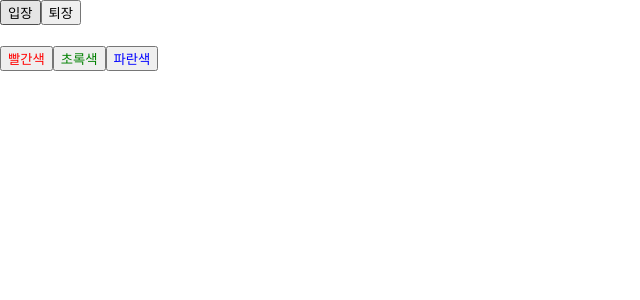
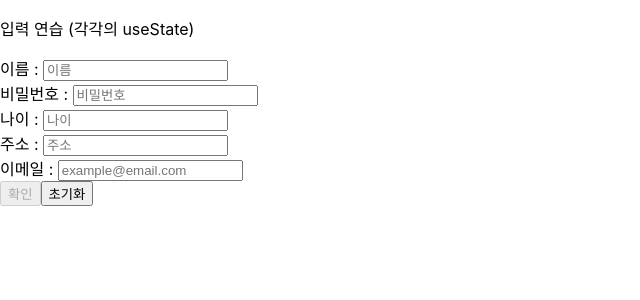
Before and after one commit to jks2024/human-sample-react, a React (Create React App) app: page / in a window 1280 px wide. Shown: the top 300 px of the page, without its empty margins (0-640 px from the left). Built offline with nearby package versions, Linux system fonts and the light colour scheme.

Commit message:
오후 12:06

```diff
--- a/src/App.js
+++ b/src/App.js
@@ -3,9 +3,10 @@
 import Article from "./Article";
 import Board from "./Board";
 import Say from "./Say";
+import InputEvent from "./InputEvent";
 
 function App() {
-  return <Say />;
+  return <InputEvent />;
 }
 
 export default App;
--- /dev/null
+++ b/src/InputEvent.js
@@ -0,0 +1,139 @@
+// 이름
+// 비밀번호
+// 나이
+// 주소
+// 이메일을 입력 받기
+// 전부 입력 완료 되었을 때 확인 버튼 누르면 입력 받은 결과를 출력 하기
+
+import { useState } from "react";
+
+const InputEvent = () => {
+  // 입력값마다 useState() 선언
+  const [name, setName] = useState("");
+  const [password, setPassword] = useState("");
+  const [age, setAge] = useState("");
+  const [address, setAddress] = useState("");
+  const [email, setEmail] = useState("");
+
+  // 확인 버튼을 눌렀을 때 결과 출력
+  const [result, setResult] = useState(null);
+
+  // 입력값마다 onChange 핸들러 따로 작성
+  const onChangeName = (e) => setName(e.target.value);
+  const onChangePassword = (e) => setPassword(e.target.value);
+  const onChangeAge = (e) => setAge(e.target.value);
+  const onChangeAddress = (e) => setAddress(e.target.value);
+  const onChangeEmail = (e) => setEmail(e.target.value);
+
+  // 모든 값이 입력되었는지 확인 (공백만 입력한 경우도 미입력 처리)
+  const isAllFilled =
+    name.trim() !== "" &&
+    password.trim() !== "" &&
+    age.trim() !== "" &&
+    address.trim() !== "" &&
+    email.trim() !== "";
+
+  // 확인 버튼 클릭
+  const onSubmit = (e) => {
+    e.preventDefault(); // 폼 제출 시 새로 고침 방지
+
+    if (!isAllFilled) {
+      alert("모든 항목을 입력 해주세요.");
+      return;
+    }
+
+    // 확인을 누른 시점의 값을 저장
+    setResult({ name, password, age, address, email });
+  };
+
+  // 초기화 버튼 클릭
+  const onReset = () => {
+    setName("");
+    setPassword("");
+    setAge("");
+    setAddress("");
+    setEmail("");
+    setResult(null);
+  };
+
+  return (
+    <>
+      <p>입력 연습 (각각의 useState)</p>
+
+      <form onSubmit={onSubmit}>
+        <div>
+          <label>
+            이름 :{" "}
+            <input value={name} onChange={onChangeName} placeholder="이름" />
+          </label>
+        </div>
+        <div>
+          <label>
+            비밀번호 :{" "}
+            <input
+              type="password"
+              value={password}
+              onChange={onChangePassword}
+              placeholder="비밀번호"
+            />
+          </label>
+        </div>
+        <div>
+          <label>
+            나이 :{" "}
+            <input
+              type="number"
+              value={age}
+              onChange={onChangeAge}
+              placeholder="나이"
+              min="0"
+            />
+          </label>
+        </div>
+        <div>
+          <label>
+            주소 :{" "}
+            <input
+              value={address}
+              onChange={onChangeAddress}
+              placeholder="주소"
+            />
+          </label>
+        </div>
+        <div>
+          <label>
+            이메일 :{" "}
+            <input
+              type="email"
+              value={email}
+              onChange={onChangeEmail}
+              placeholder="example@email.com"
+            />
+          </label>
+        </div>
+
+        {/* 전부 입력해야 확인 버튼 활성화 */}
+        <button type="submit" disabled={!isAllFilled}>
+          확인
+        </button>
+        <button type="button" onClick={onReset}>
+          초기화
+        </button>
+      </form>
+
+      {/* 결과 출력 */}
+      {result && (
+        <div>
+          <h3>입력 결과</h3>
+          <p>이름 : {result.name}</p>
+          <p>비밀번호 : {"*".repeat(result.password.length)}</p>
+          <p>나이 : {result.age}</p>
+          <p>주소 : {result.address}</p>
+          <p>이메일 : {result.email}</p>
+        </div>
+      )}
+    </>
+  );
+};
+
+export default InputEvent;
--- a/src/Say.js
+++ b/src/Say.js
@@ -3,11 +3,26 @@
 const Say = () => {
   const [message, setMessage] = useState(""); // 상태 관리를 위해 useState 사용
   const [color, setColor] = useState("black");
+  const [name, setName] = useState("");
+
+  // purple, yellow 버튼 추가 하기
+  // 웰컴, 환영합니다. {변수}님
 
   return (
     <>
-      <button onClick={() => setMessage("안녕하세요!!")}>입장</button>
-      <button onClick={() => setMessage("안녕히 가세요~~~~")}>퇴장</button>
+      <input
+        type="text"
+        placeholder="이름 입력"
+        onChange={(e) => setName(e.target.value)}
+      />
+      <br />
+      <button onClick={() => setMessage(`안녕하세요 ${name}님`)}>입장</button>
+      <button onClick={() => setMessage(`안녕히 가세요 ${name}님`)}>
+        퇴장
+      </button>
+      <button onClick={() => setMessage(`환영합니다. ${name}님`)}>웰컴</button>
+      <button onClick={() => setMessage("")}>지우기</button>
+
       <h1 style={{ color }}>{message}</h1>
       <button style={{ color: "red" }} onClick={() => setColor("red")}>
         빨간색
@@ -18,6 +33,12 @@
       <button style={{ color: "blue" }} onClick={() => setColor("blue")}>
         파란색
       </button>
+      <button style={{ color: "purple" }} onClick={() => setColor("purple")}>
+        보라색
+      </button>
+      <button style={{ color: "yellow" }} onClick={() => setColor("yellow")}>
+        노란색
+      </button>
     </>
   );
 };
```
